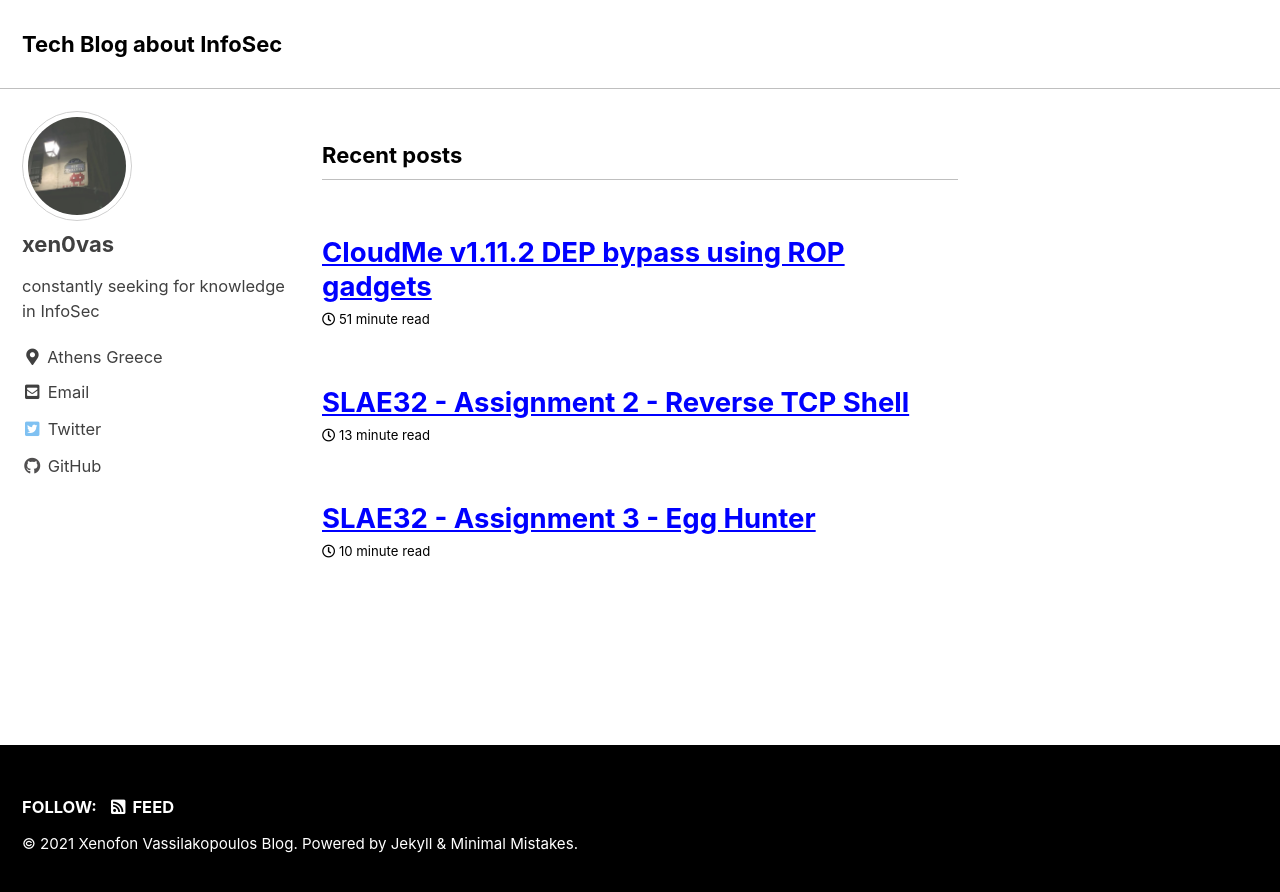
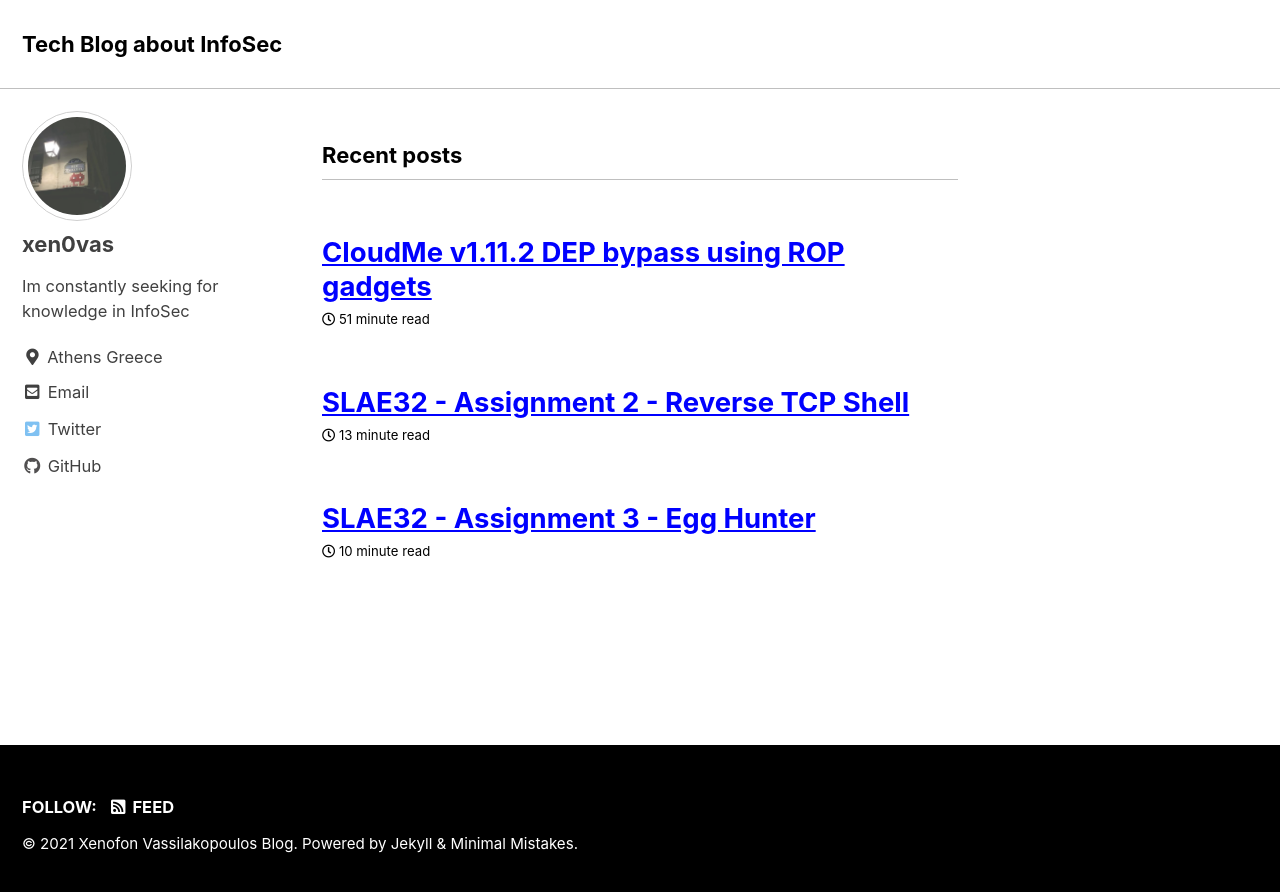
Before and after one commit to xen0vas/xen0vas.github.io, a Jekyll site: the page built from index.html, in a window 1280 px wide. Shown: the top 892 px of the page. Built offline with Jekyll 4.4.1, drawn with Linux system fonts in a browser that asks for light colours; cached includes are drawn as plain includes; the list of posts is cut into pages by our own code.

```diff
--- a/_config.yml
+++ b/_config.yml
@@ -108,7 +108,7 @@
 author:
   name             : "xen0vas"
   avatar           : "/assets/images/avatar.jpg" # path of avatar image, e.g. "/assets/images/bio-photo.jpg"
-  bio              : "constantly seeking for knowledge in InfoSec"
+  bio              : "Im constantly seeking for knowledge in InfoSec"
   location         : "Athens Greece"
   email            :
   links:
```
